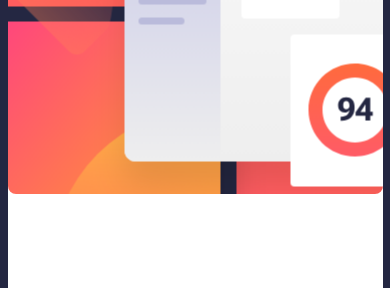
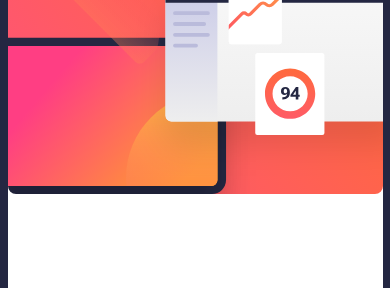
Before and after one commit to yiorgosbagakis/newsletter-sign-up-with-success-message-main, a plain HTML site: page index.html in a window 390 px wide. Shown: the top 288 px of the page. Drawn offline with Linux system fonts and the light colour scheme.

Commit message:
fix pictures

```diff
--- a/style.css
+++ b/style.css
@@ -27,7 +27,7 @@ main {
 }
 
 picture {
-  background-image: url(/assets/images/illustration-sign-up-desktop.svg);
+  background-image: url(assets/images/illustration-sign-up-desktop.svg);
   background-repeat: no-repeat;
   background-position: center;
   border-radius: 16px;
@@ -164,7 +164,7 @@ left: 260px;
   }
 
   picture {
-    background-image: url(/assets/images/illustration-sign-up-desktop.svg);
+    background-image: url(assets/images/illustration-sign-up-mobile.svg);
     background-repeat: no-repeat;
     background-position: center;
     border-radius: 0 0 8px 8px;
```
